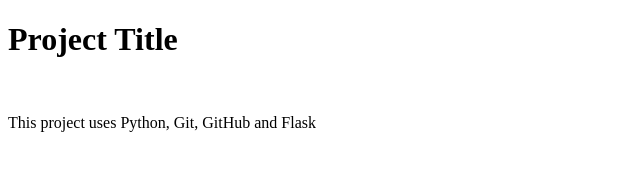
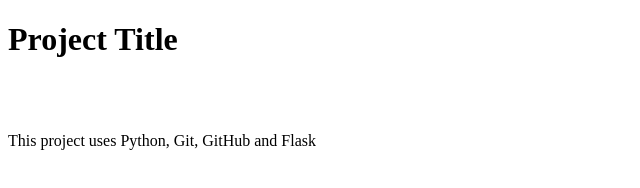
Before and after one commit to KPH3802/Test_Website, a plain HTML site: page Index.html in a window 1280 px wide. Shown: the whole page, without its empty margins (0-640 px from the left). Drawn offline with Linux system fonts and the light colour scheme.

Commit message:
Update Index.html

```diff
--- a/Index.html
+++ b/Index.html
@@ -7,7 +7,7 @@
     <title>Document</title>
 </head>
 <body>
-    <h1>Project Title</h1><br>
+    <h1>Project Title</h1><br><br>
     <p>This project uses Python, Git, GitHub and Flask</p>
 
 </body>
```
